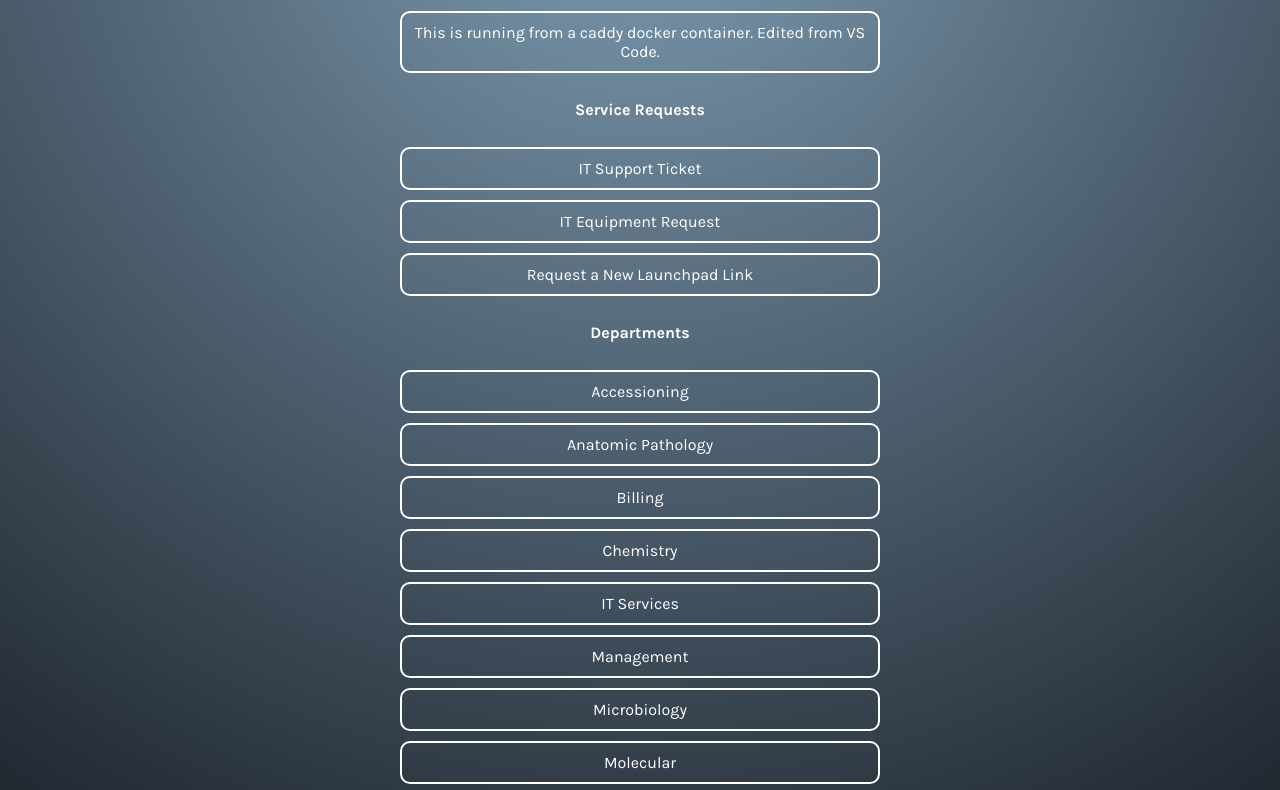
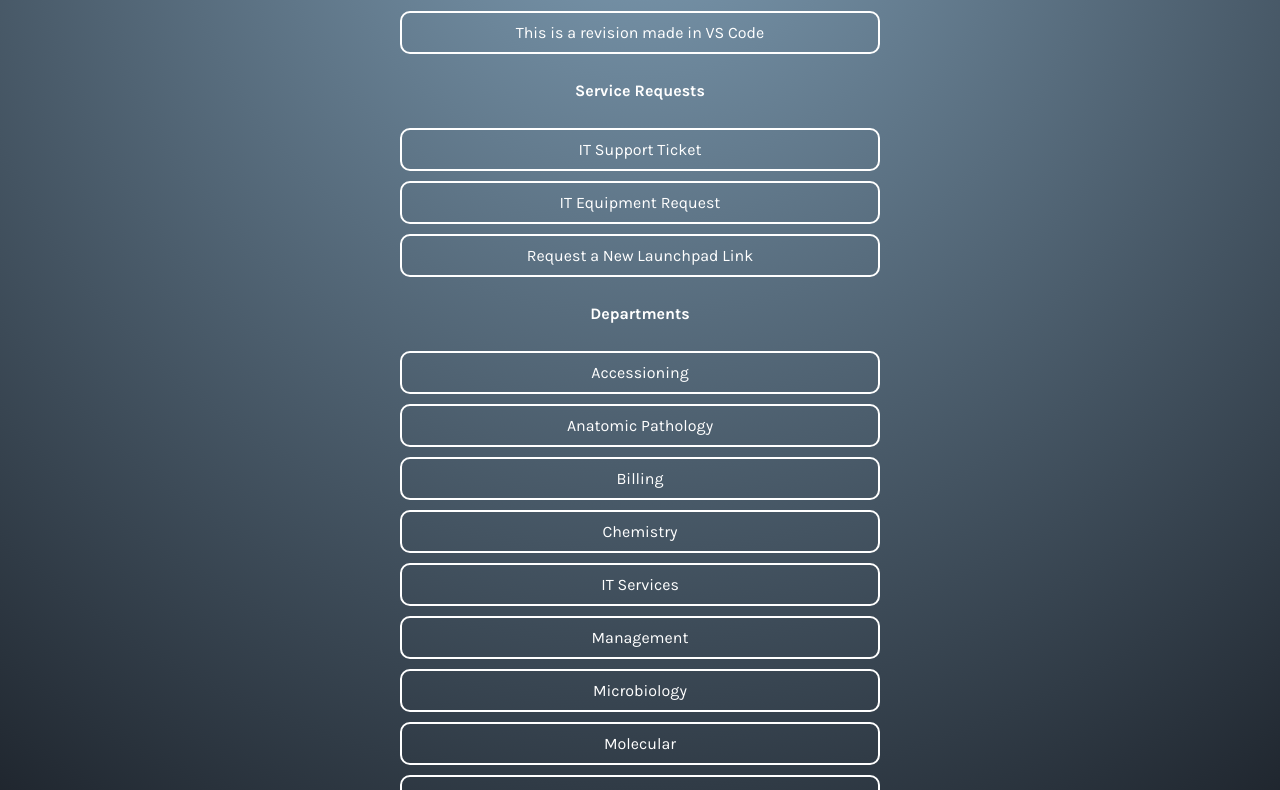
Before and after one commit to AhrenEnglish/cdx_straight-from-local, a plain HTML site: page index.html in a window 1280 px wide. Shown: the part 157-947 px from the top of the page. Drawn offline with Linux system fonts and the light colour scheme.

Commit message:
update to index

```diff
--- a/index.html
+++ b/index.html
@@ -21,7 +21,7 @@
 
 
     <div id="links">
-      <a class="link" href="index.html">This is running from a caddy docker container. Edited from VS Code.</a>
+      <a class="link" href="index.html">This is a revision made in VS Code</a>
     </div>
 
 
```
